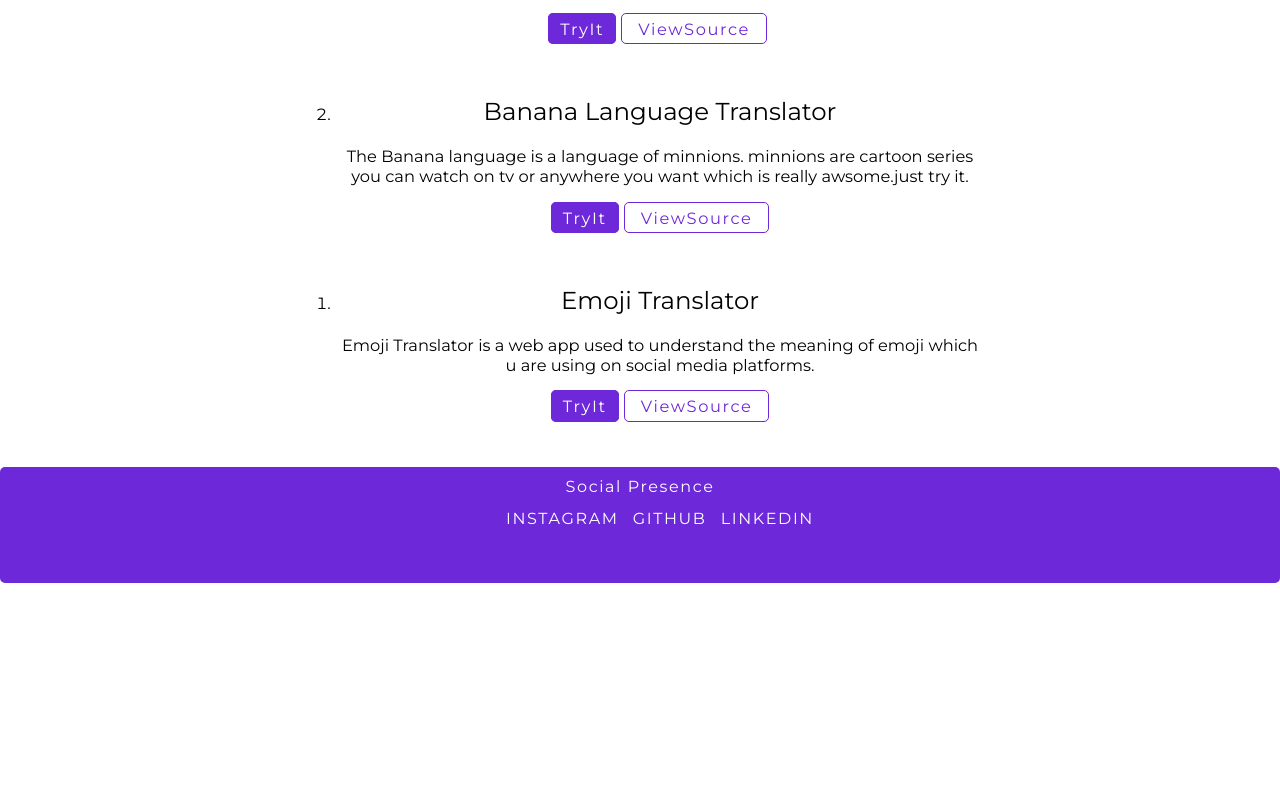
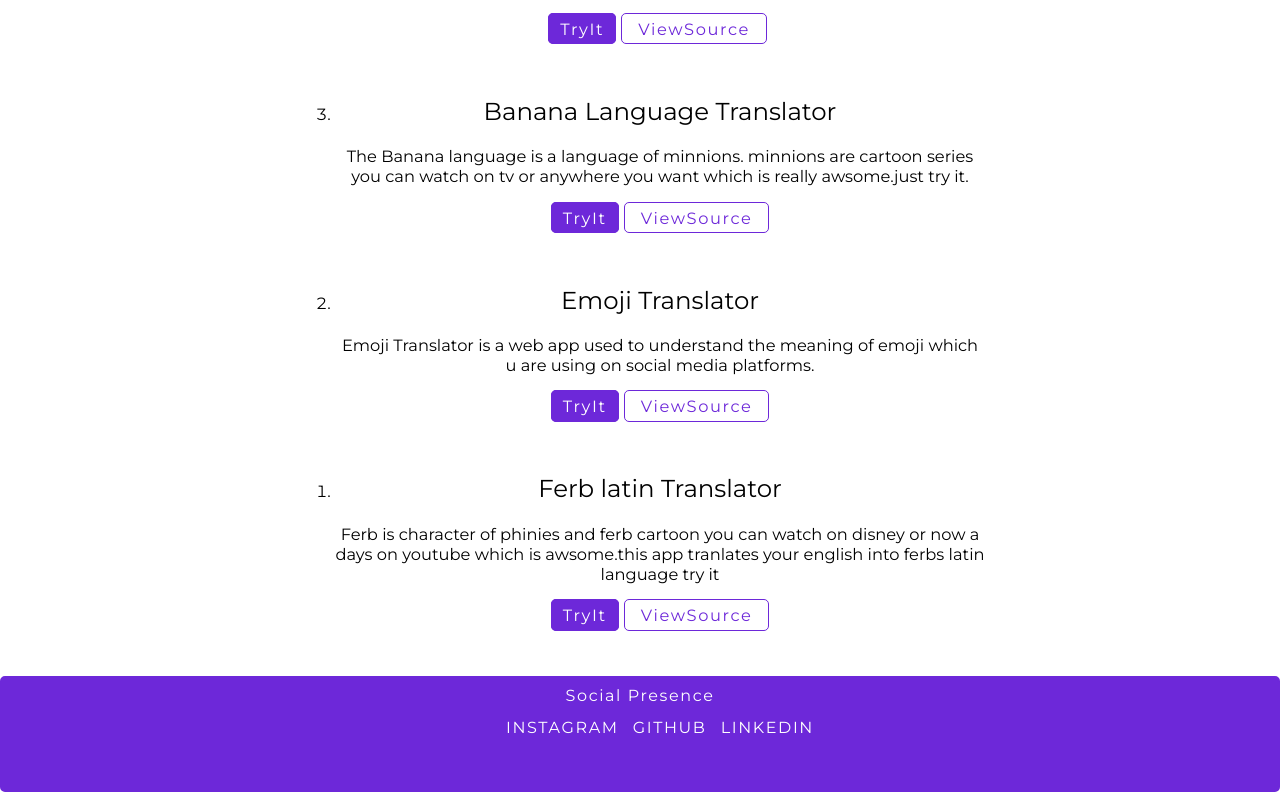
Before and after one commit to nickurane/neogprofile, a plain HTML site: page projects.html in a window 1280 px wide. Shown: the part 877-1669 px from the top of the page. Before the commit the page ends 1460 px from the top, so only its background shows below. Drawn offline with Linux system fonts and the light colour scheme; a web font is replaced by a local one.

Commit message:
Update projects.html

```diff
--- a/projects.html
+++ b/projects.html
@@ -136,6 +136,27 @@
                 </div>
 
              </li>
+             <li>
+                <div class="container container-center">
+                     <h1>Ferb latin Translator</h1>
+                     <p>
+                          Ferb is character of phinies and ferb cartoon you can watch on disney or now a days on youtube which is awsome.this app tranlates your english into
+                         ferbs latin language try it
+                     </p>
+
+                     <ul class="footer-elements" style="display:inline-flex; padding: 5px;">
+                         <li style="padding-right: 5px;"  >
+                            <a href="https://emojiworld.netlify.app" class="primary-btn">TryIt</a>
+                         </li>
+                         <br>
+                         <li  >
+                            <a href="https://github.com/nickurane/emojitranslator" style="color:#6D28D9;" class="secondary-btn">ViewSource</a>
+                         </li>
+                     </ul>
+
+                </div>
+
+             </li>
 
 
 
```
